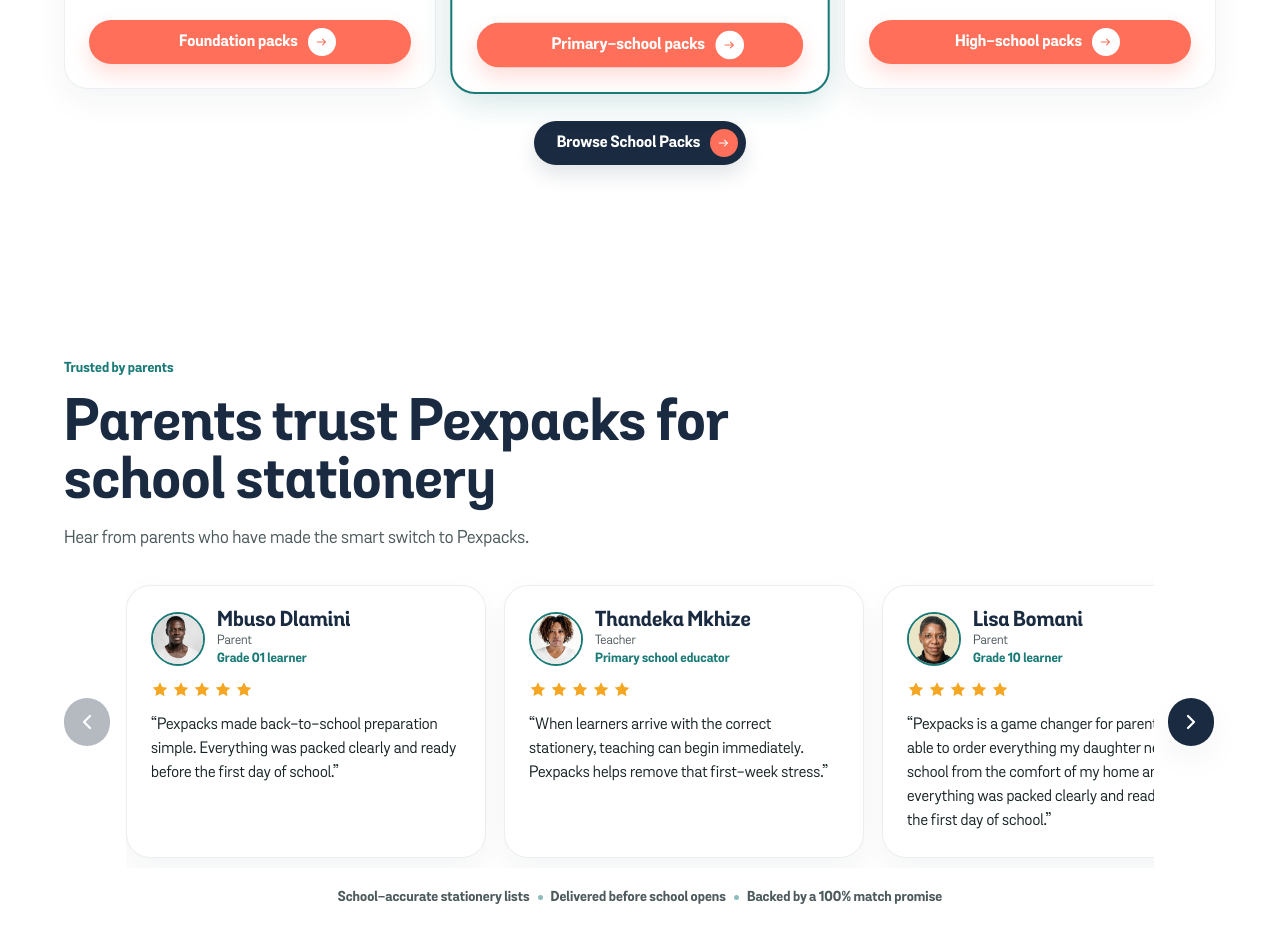
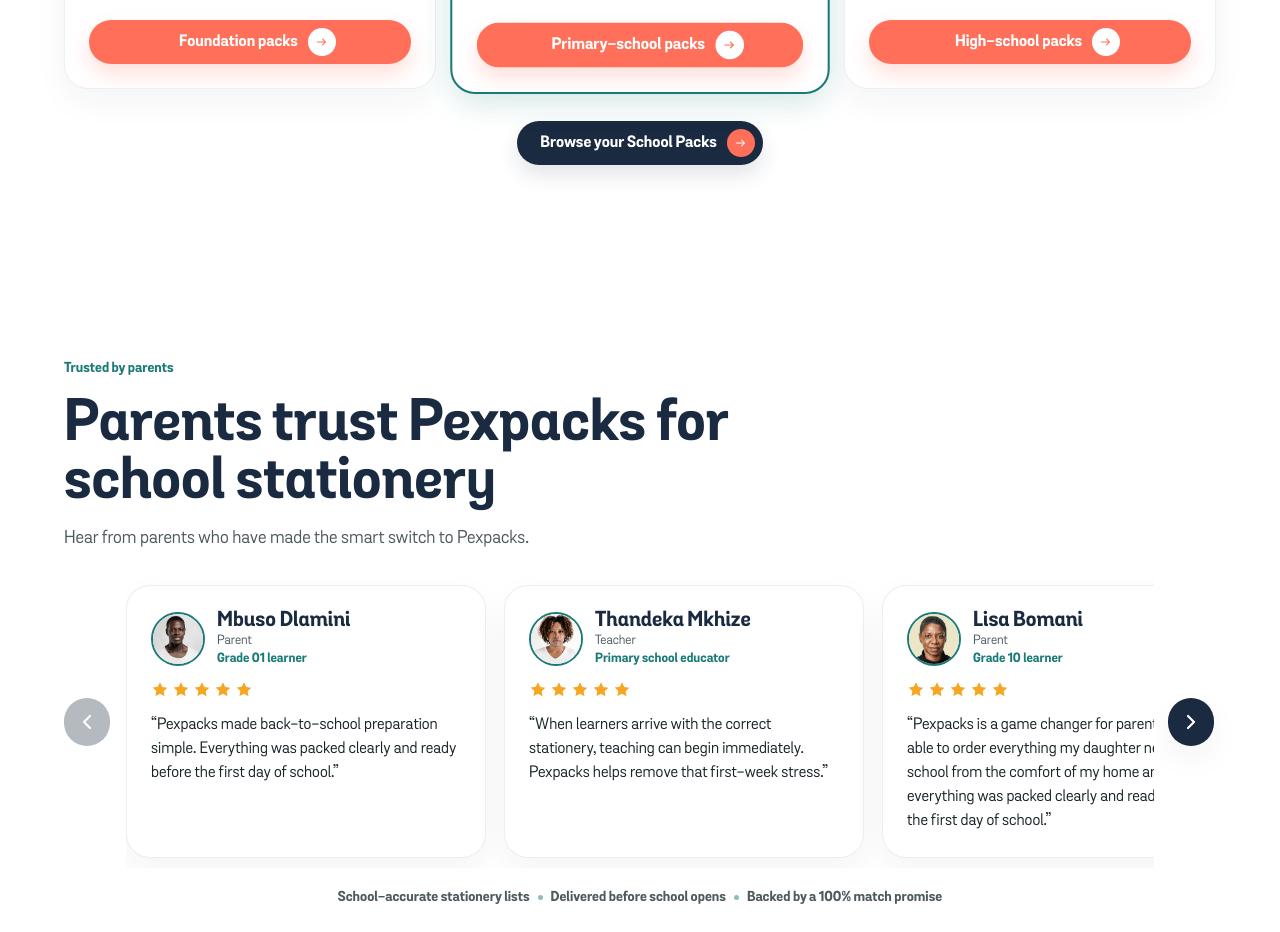
Before and after one commit to mcebisidesigner-spec/pexpacks-supplies, a Next.js app: page / in a window 1280 px wide. Shown: the part 3700-4632 px from the top of the page. Built offline with nearby package versions, Linux system fonts and the light colour scheme.

Commit message:
Update homepage school packs CTA

```diff
--- a/app/page.tsx
+++ b/app/page.tsx
@@ -231,7 +231,7 @@ No queues. No confusion. No missing items.
               variant="navy"
               size="md"
             >
-              Browse School Packs
+              Browse your School Packs
             </Button>
           </div>
         </div>
```
